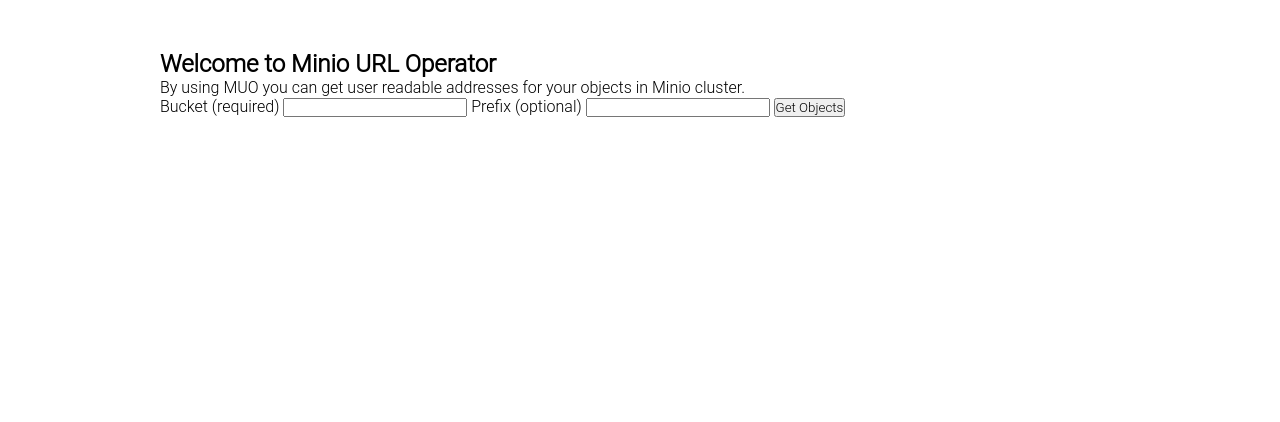
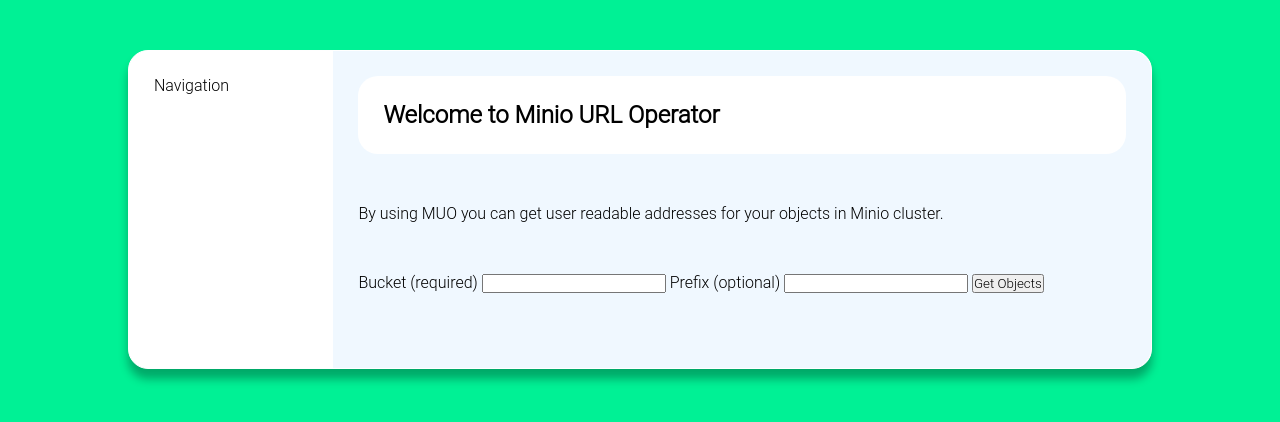
Before and after one commit to amirhnajafiz/minio-url-operator, a Flask app: page / in a window 1280 px wide. Shown: the top 422 px of the page. Run offline with Flask 3, Linux system fonts and the light colour scheme; parts of the project's set-up code (start-up, migrations or seed data) failed here and were passed over.

Commit message:
add: css base template

```diff
--- a/web/static/css/main.css
+++ b/web/static/css/main.css
@@ -5,7 +5,40 @@
     font-family: "Roboto Light", serif;
 }
 
+body {
+    background-color: #00f195;
+}
+
 .container {
+    background-color: #ffff;
     margin: 50px auto;
-    width: 75%;
+    width: 80%;
+    border: 1px solid #ffff;
+    border-radius: 20px;
+    box-shadow: 0 10px 10px rgba(0,0,0,0.3);
+
+    display: grid;
+    grid-template-columns: 20% 80%;
 }
+
+.navigation {
+    padding: 25px;
+}
+
+.context {
+    border-bottom-right-radius: 20px;
+    border-top-right-radius: 20px;
+    background-color: #F0F8FFFF;
+    padding: 25px;
+}
+
+.page-header {
+    margin-bottom: 40px;
+    border-radius: 20px;
+    background-color: #ffff;
+    padding: 25px;
+}
+
+.row {
+    margin: 50px 0;
+}
--- a/web/template/base.html
+++ b/web/template/base.html
@@ -15,9 +15,14 @@
     </head>
     <body>
         <div class="container">
-            <!-- Jinja2 content -->
-            {% block content %}
-            {% endblock content %}
+            <div class="navigation">
+                Navigation
+            </div>
+            <div class="context">
+                <!-- Jinja2 content -->
+                {% block content %}
+                {% endblock content %}
+            </div>
         </div>
 
         <!-- JS files -->
```
Also changed, not shown: 1 other file.
